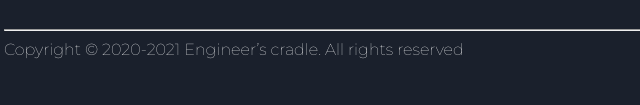
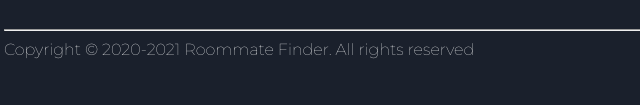
Before and after one commit to RajatSatashiya/roommatefinder, a plain HTML site: page index.html in a window 1280 px wide. Shown: the part 2126-2231 px from the top of the page, 156-796 px from the left. Drawn offline with Linux system fonts and the light colour scheme; a web font is replaced by a local one.

Commit message:
fixed footer

```diff
--- a/index.html
+++ b/index.html
@@ -184,7 +184,7 @@
 
         <hr class="hrline">
         <div class="footerDown">
-            <div class="copy">Copyright © 2020-2021 Engineer’s cradle. All rights reserved</div>
+            <div class="copy">Copyright © 2020-2021 Roommate Finder. All rights reserved</div>
             <div class="socials">
                 <i class="fab fa-facebook fb"></i>
                 <i class="fab fa-instagram insta"></i>
```
Also changed, not shown: rooms.html (+1 -1 lines).
